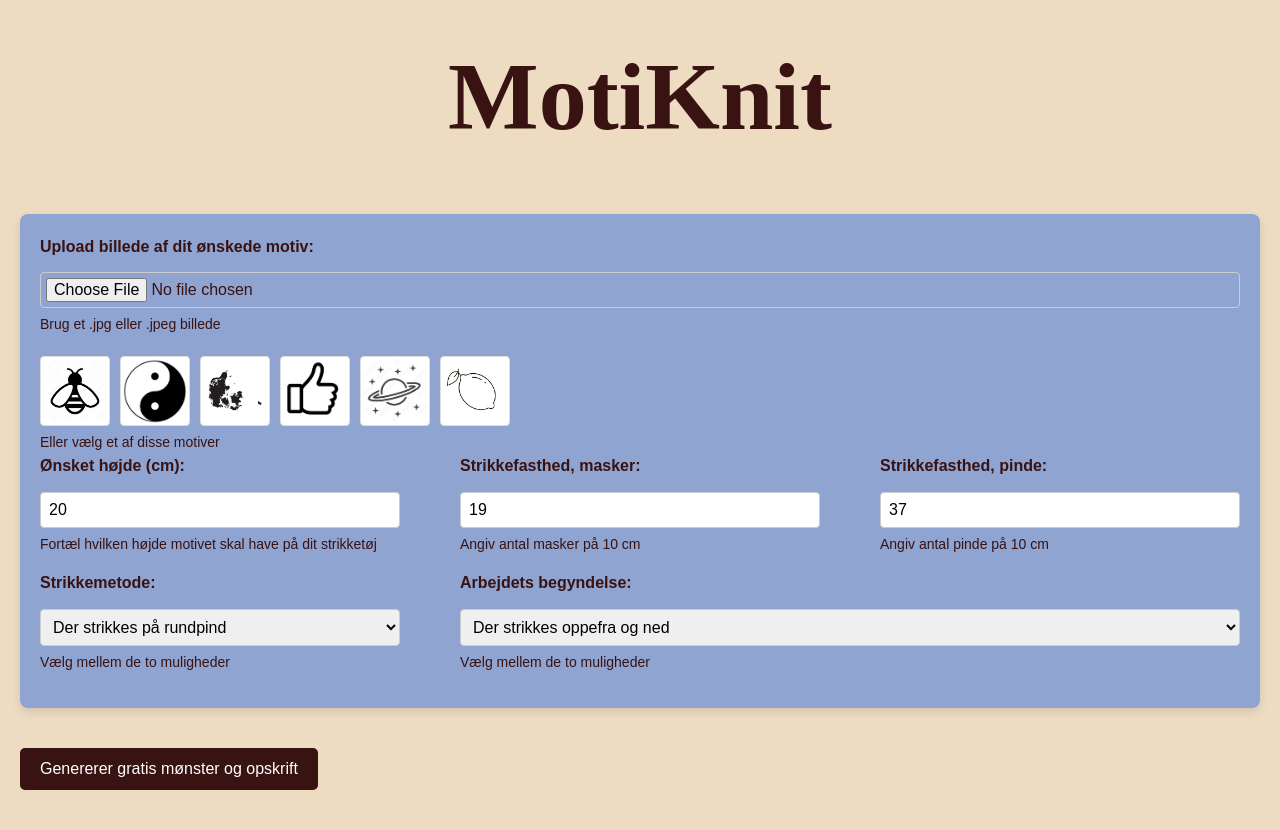
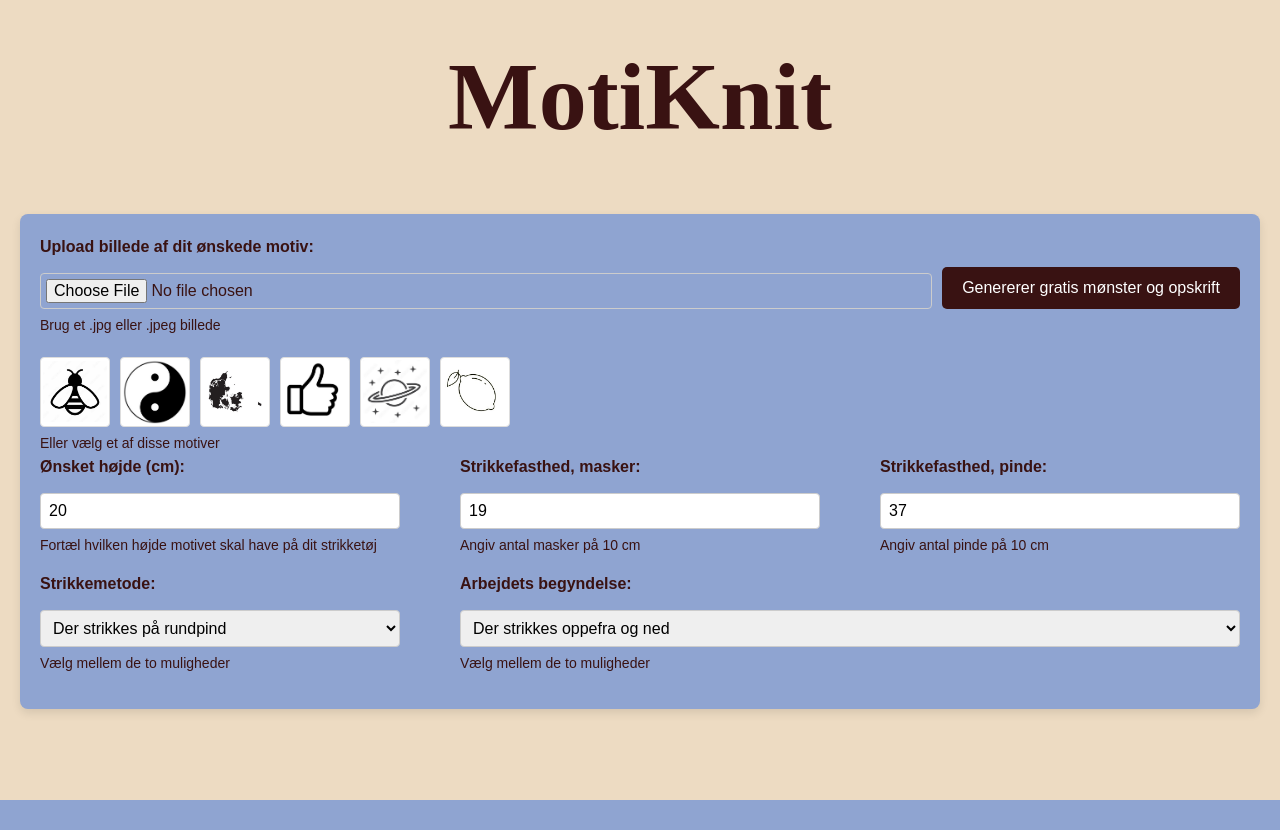
Before and after one commit to AnnaUllersted/MotiKnit, a Flask app: page / in a window 1280 px wide. After the commit the page ends 800 px from the top, so only its background shows below. Run offline with Flask 3, Linux system fonts and the light colour scheme.

Commit message:
moved generate button and added autoscroll

```diff
--- a/templates/index.html
+++ b/templates/index.html
@@ -12,7 +12,10 @@
         <form id="uploadForm" enctype="multipart/form-data">
             <div class="form-group">
                 <label for="fileInput">Upload billede af dit ønskede motiv:</label>
-                <input type="file" id="fileInput" accept=".jpg,.jpeg">
+                <div style="display: flex; gap: 10px; align-items: center;">
+                    <input type="file" id="fileInput" accept=".jpg,.jpeg" style="flex-grow: 1;">
+                    <button type="submit" style="white-space: nowrap;">Genererer gratis mønster og opskrift</button>
+                </div>
                 <div class="help-text">Brug et .jpg eller .jpeg billede</div>
             </div>
 
@@ -67,8 +70,6 @@
                     </div>
                 </div>
             </div>
-
-            <button type="submit">Genererer gratis mønster og opskrift</button>
         </form>
     </div>
 
@@ -171,6 +172,13 @@
                     currentParameters = data.parameters;
                     currentInstructions = data.instructions;
 
+                    processedImage.onload = () => {
+                    document.getElementById('result').scrollIntoView({
+                        behavior: 'smooth',
+                        block: 'start'
+                    });
+                };
+
 
                     // Display parameters
                     document.getElementById('finalSize').textContent = data.parameters.size;
```
